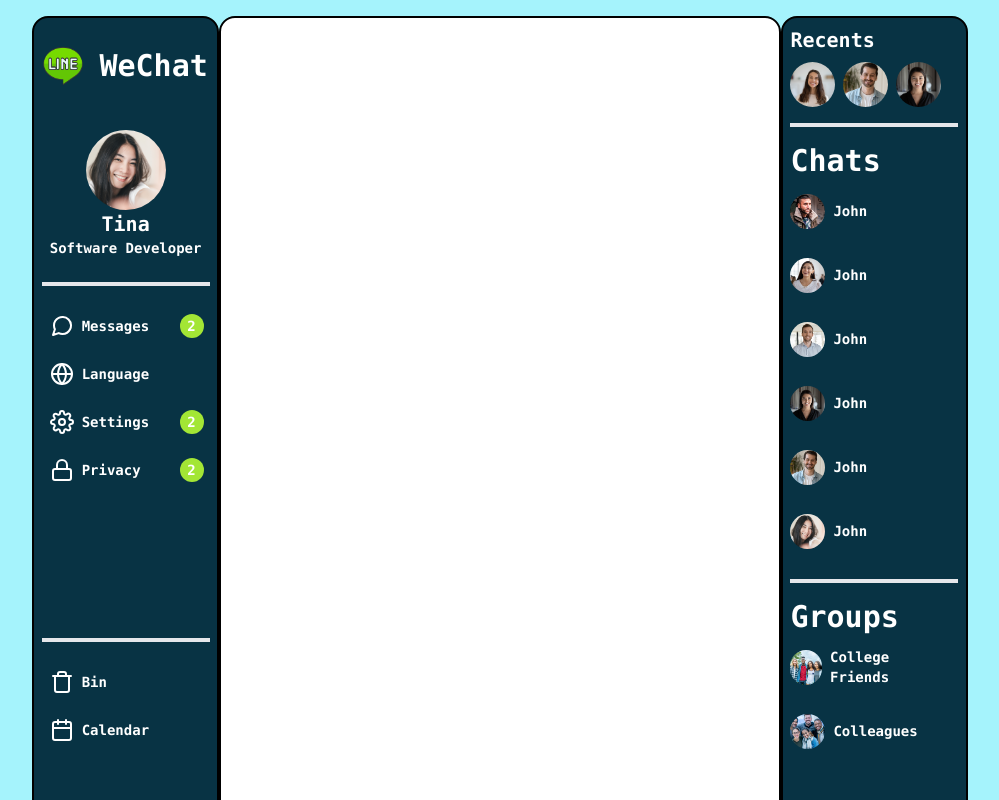
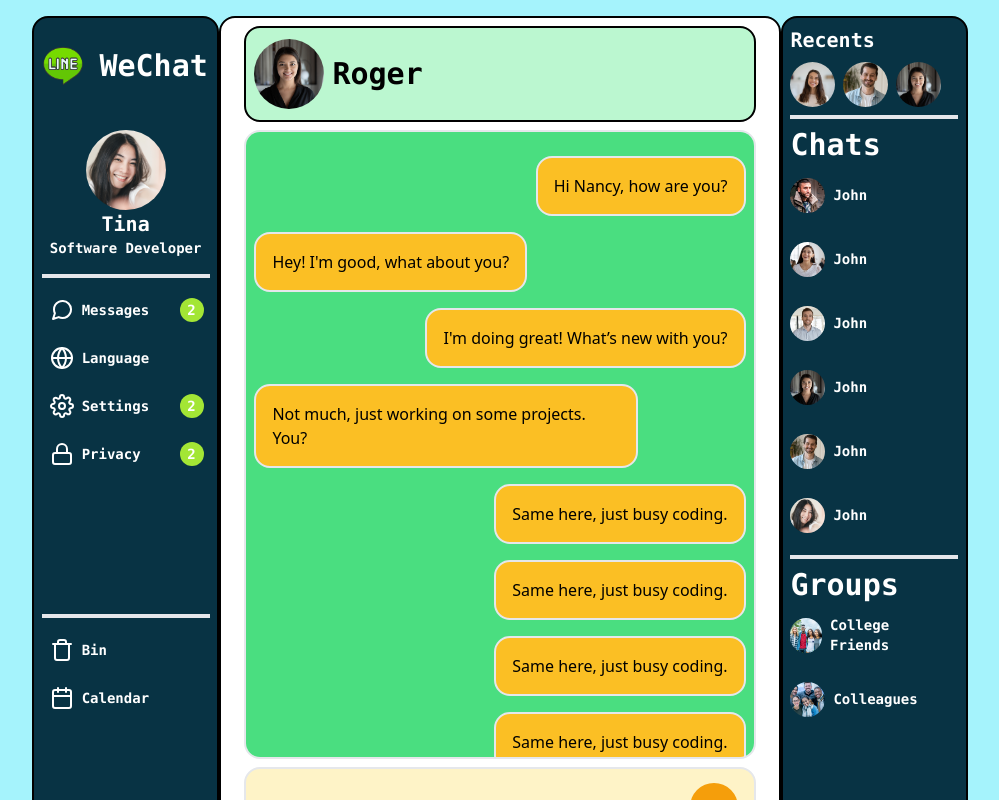
Before and after one commit to geekyoswald/letsconnect, a Next.js app: page /chat in a window 1280 px wide. Shown: the top 800 px of the page, without its empty margins (140-1139 px from the left). Built offline with nearby package versions, Linux system fonts and the light colour scheme.

Commit message:
completed center bar

```diff
--- /dev/null
+++ b/src/app/components/center/BottomBar.tsx
@@ -0,0 +1,18 @@
+import React from "react";
+import { ArrowRight } from "react-feather";
+
+const BottomBar = () => {
+  return (
+    <div className="border-2 w-11/12 h-20 mt-2 rounded-2xl bg-amber-100 flex items-center justify-between p-4">
+      <input
+        className="w-3/4 bg-transparent outline-none placeholder-gray-500 text-black p-2"
+        placeholder="Type your message..."
+      />
+      <div className="flex items-center justify-center rounded-full p-4 bg-amber-500 h-12 w-12">
+        <ArrowRight />
+      </div>
+    </div>
+  );
+};
+
+export default BottomBar;
--- a/src/app/components/center/CenterBar.tsx
+++ b/src/app/components/center/CenterBar.tsx
@@ -1,8 +1,15 @@
 import React from "react";
+import FriendChatBox from "./FriendChatBox";
+import MessagesComp from "./MessagesComp";
+import BottomBar from "./BottomBar";
 
 const CenterBar = () => {
   return (
-    <div className="col-span-3 h-full border-2 border-black rounded-2xl bg-white"></div>
+    <div className="col-span-3 h-full border-2 border-black  rounded-2xl bg-white flex flex-col items-center">
+      <FriendChatBox />
+      <MessagesComp />
+      <BottomBar />
+    </div>
   );
 };
 
--- /dev/null
+++ b/src/app/components/center/DummyMessages.js
@@ -0,0 +1,50 @@
+// dummyMessages.js
+const dummyMessages = [
+  {
+    id: 1,
+    text: "Hi Nancy, how are you?",
+    isSender: true,
+  },
+  {
+    id: 2,
+    text: "Hey! I'm good, what about you?",
+    isSender: false,
+  },
+  {
+    id: 3,
+    text: "I'm doing great! What’s new with you?",
+    isSender: true,
+  },
+  {
+    id: 4,
+    text: "Not much, just working on some projects. You?",
+    isSender: false,
+  },
+  {
+    id: 5,
+    text: "Same here, just busy coding.",
+    isSender: true,
+  },
+  {
+    id: 6,
+    text: "Same here, just busy coding.",
+    isSender: true,
+  },
+  {
+    id: 7,
+    text: "Same here, just busy coding.",
+    isSender: true,
+  },
+  {
+    id: 8,
+    text: "Same here, just busy coding.",
+    isSender: true,
+  },
+  {
+    id: 9,
+    text: "Same here, just busy coding.",
+    isSender: true,
+  },
+];
+
+export default dummyMessages;
--- /dev/null
+++ b/src/app/components/center/FriendChatBox.tsx
@@ -0,0 +1,16 @@
+import CircularImage from "@/app/utilcomponents/CircularImage";
+import React from "react";
+
+import friendPic from "../../assets/pp4.png";
+import PrimaryHeading from "@/app/utilcomponents/PrimaryHeading";
+
+const FriendChatBox = () => {
+  return (
+    <div className="h-24 border-2 w-11/12 rounded-2xl bg-green-200 p-2 border-black m-2 flex justify-start items-center gap-2">
+      <CircularImage url={friendPic.src} dim="70px" />
+      <p className="font-mono text-3xl font-black text-black">Roger</p>
+    </div>
+  );
+};
+
+export default FriendChatBox;
--- /dev/null
+++ b/src/app/components/center/MessagesComp.tsx
@@ -0,0 +1,25 @@
+import React, { useState } from "react";
+import SingleMessage from "./SingleMessage";
+import Dummymessages from "./DummyMessages";
+
+const MessagesComp = () => {
+  return (
+    <div className="h-3/4 w-11/12 h-4/6 border-2 p-2 bg-green-400 rounded-2xl overflow-y-auto">
+      {/* <SingleMessage text="Hi Nancy, how are youHi Nancy, how are youHi Nancy, how are youHi Nancy, how are youHi Nancy, how are youHi Nancy, how are youHi Nancy, how are youHi Nancy, how are youHi Nancy, how are youHi Nancy, how are youHi Nancy, how are youHi Nancy, how are youHi Nancy, how are youHi Nancy, how are youHi Nancy, how are youHi Nancy, how are youHi Nancy, how are youHi Nancy, how are youHi Nancy, how are youHi Nancy, how are youHi Nancy, how are youHi Nancy, how are you" isSender={true} />
+      <SingleMessage/>
+      <SingleMessage/>
+      <SingleMessage/>
+      <SingleMessage/> */}
+      {/* console.log(messages); */}
+      {Dummymessages.map((message) => (
+        <SingleMessage
+          key={message.id}
+          text={message.text}
+          isSender={message.isSender}
+        />
+      ))}
+    </div>
+  );
+};
+
+export default MessagesComp;
--- /dev/null
+++ b/src/app/components/center/SingleMessage.tsx
@@ -0,0 +1,20 @@
+import React from "react";
+
+interface SingleMessageType {
+  text: string;
+  isSender: boolean; // true for sender, false for receiver
+}
+
+const SingleMessage = ({ text, isSender }: SingleMessageType) => {
+  return (
+    <div
+      className={`  w-full  flex ${
+        isSender ? "justify-end" : "justify-start"
+      } my-4 `}
+    >
+      <p className="max-w-96 border-2 bg-amber-400 p-4 rounded-2xl">{text}</p>
+    </div>
+  );
+};
+
+export default SingleMessage;
--- a/src/app/utilcomponents/Divider.tsx
+++ b/src/app/utilcomponents/Divider.tsx
@@ -1,7 +1,7 @@
 import React from "react";
 
 const Divider = () => {
-  return <div className="w-11/12 border-2 my-2"></div>;
+  return <div className="w-11/12 border-2 "></div>;
 };
 
 export default Divider;
```
